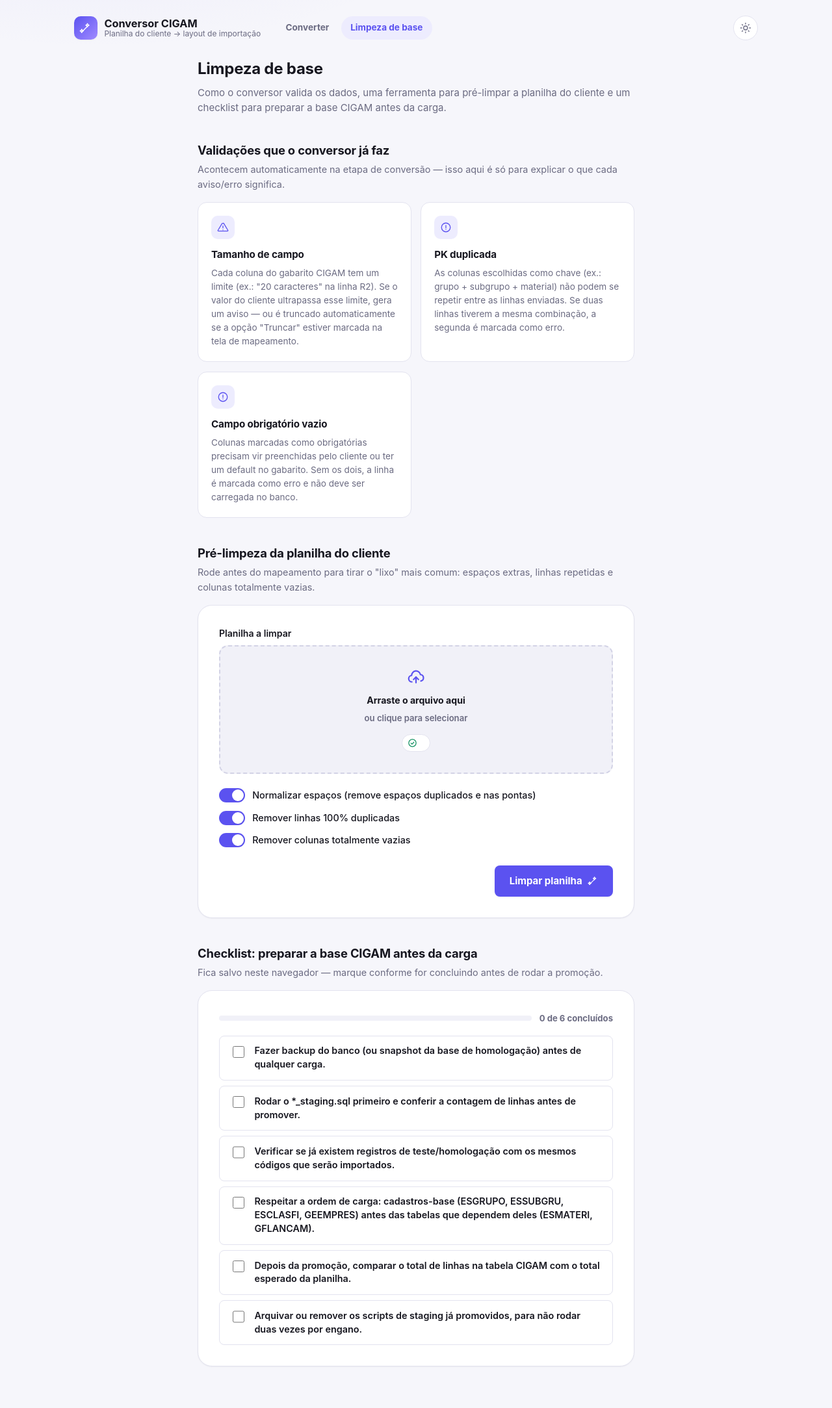
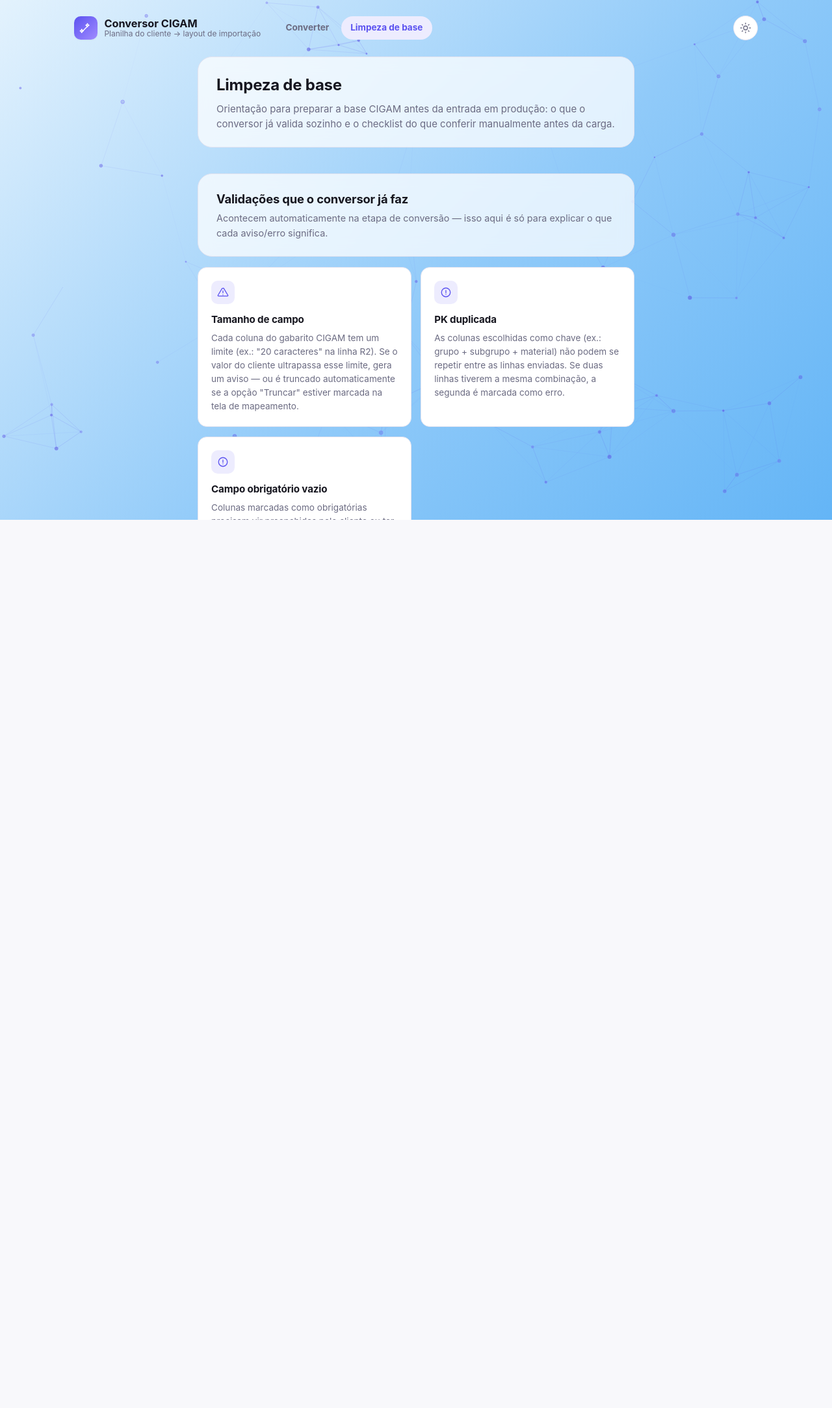
Before and after one commit to Soares820/Conversor_CIGAM, a Flask app: page /limpeza in a window 1280 px wide. Shown: the whole page at 65% size. After the commit the page ends 800 px from the top, so only its background shows below. Run offline with Flask 3, Linux system fonts and the light colour scheme.

Commit message:
Separa limpeza de base da ferramenta de conversao; adiciona fundo animado
A limpeza de base virou uma area so de orientacao (explicacao das
validacoes + checklist de entrada em producao), sem upload de planilha
- isso e papel exclusivo da area de importacao. Adiciona um fundo de
particulas (particles.js) fixo atras do conteudo nessa pagina, com
paineis translucidos para manter o texto legivel e reagindo ao tema
claro/escuro do site.

```diff
--- a/cigam_conversor/__init__.py
+++ b/cigam_conversor/__init__.py
@@ -3,12 +3,10 @@ from .template import CigamTemplate, listar_abas, extrair_tabela
 from .conversor import Conversor, ResultadoConversao, Ocorrencia
 from .saida import gerar_xlsx, gerar_sql_staging, gerar_sql_promocao
 from .leitor_cliente import ler_planilha_cliente, sugerir_mapeamento
-from .limpeza import limpar_registros, ResultadoLimpeza, gerar_xlsx_limpo
 
 __all__ = [
     "CigamTemplate", "listar_abas", "extrair_tabela",
     "Conversor", "ResultadoConversao", "Ocorrencia",
     "gerar_xlsx", "gerar_sql_staging", "gerar_sql_promocao",
     "ler_planilha_cliente", "sugerir_mapeamento",
-    "limpar_registros", "ResultadoLimpeza", "gerar_xlsx_limpo",
 ]
--- a/web/app.py
+++ b/web/app.py
@@ -30,8 +30,7 @@ from werkzeug.utils import secure_filename
 
 from cigam_conversor import (
     CigamTemplate, Conversor, gerar_sql_promocao, gerar_sql_staging,
-    gerar_xlsx, gerar_xlsx_limpo, ler_planilha_cliente, limpar_registros,
-    listar_abas, sugerir_mapeamento,
+    gerar_xlsx, ler_planilha_cliente, listar_abas, sugerir_mapeamento,
 )
 
 RAIZ = Path(__file__).resolve().parent.parent
@@ -226,52 +225,5 @@ def limpeza():
     return render_template("limpeza.html")
 
 
-@app.post("/limpeza/processar")
-def limpeza_processar():
-    arquivo = request.files.get("arquivo")
-    if not arquivo or not arquivo.filename:
-        flash("Selecione uma planilha para limpar.", "erro")
-        return redirect(url_for("limpeza"))
-
-    pasta = _dir_sessao() / "limpeza"
-    pasta.mkdir(exist_ok=True)
-    nome_arquivo = secure_filename(arquivo.filename) or "planilha.xlsx"
-    caminho_entrada = pasta / nome_arquivo
-
-    try:
-        arquivo.save(caminho_entrada)
-        colunas, registros = ler_planilha_cliente(str(caminho_entrada))
-    except Exception as exc:
-        flash(f"Nao foi possivel ler a planilha: {exc}", "erro")
-        return redirect(url_for("limpeza"))
-
-    resultado = limpar_registros(
-        colunas, registros,
-        remover_duplicados=bool(request.form.get("remover_duplicados")),
-        normalizar_espacos=bool(request.form.get("normalizar_espacos")),
-        remover_colunas_vazias=bool(request.form.get("remover_colunas_vazias")),
-    )
-
-    nome_saida = f"limpo_{Path(nome_arquivo).stem}.xlsx"
-    gerar_xlsx_limpo(resultado.colunas, resultado.registros, str(pasta / nome_saida))
-
-    return render_template(
-        "limpeza.html",
-        resultado=resultado,
-        linhas_originais=len(registros),
-        colunas_originais=len(colunas),
-        arquivo_saida=nome_saida,
-    )
-
-
-@app.get("/limpeza/download/<path:nome_arquivo>")
-def limpeza_download(nome_arquivo):
-    sid = session.get("sid")
-    if not sid:
-        return redirect(url_for("limpeza"))
-    pasta = TMP_BASE / sid / "limpeza"
-    return send_from_directory(pasta, nome_arquivo, as_attachment=True)
-
-
 if __name__ == "__main__":
     app.run(debug=True)
--- a/web/static/app.js
+++ b/web/static/app.js
@@ -226,6 +226,74 @@ function initContadoresAnimados() {
   });
 }
 
+function initParticlesBackground() {
+  const container = document.getElementById("particles-js");
+  if (!container || reducedMotion()) return;
+
+  const detectarEscuro = () => {
+    const atributo = document.documentElement.getAttribute("data-theme");
+    if (atributo === "dark") return true;
+    if (atributo === "light") return false;
+    return window.matchMedia("(prefers-color-scheme: dark)").matches;
+  };
+
+  const construir = (escuro) => {
+    if (typeof window.particlesJS !== "function") return;
+
+    const canvasAntigo = container.querySelector("canvas");
+    if (canvasAntigo) canvasAntigo.remove();
+    if (window.pJSDom && window.pJSDom.length > 0) {
+      window.pJSDom.forEach((p) => p.pJS.fn.vendors.destroypJS());
+      window.pJSDom = [];
+    }
+
+    const cores = escuro
+      ? { particulas: "#8b83ff", linhas: "#6d63ff", contorno: "#4842d6" }
+      : { particulas: "#4842d6", linhas: "#5b52f0", contorno: "#8b83ff" };
+
+    window.particlesJS("particles-js", {
+      particles: {
+        number: { value: 70, density: { enable: true, value_area: 900 } },
+        color: { value: cores.particulas },
+        shape: { type: "circle", stroke: { width: 0.5, color: cores.contorno } },
+        opacity: { value: 0.45, random: true, anim: { enable: true, speed: 1, opacity_min: 0.2 } },
+        size: { value: 3, random: true, anim: { enable: true, speed: 2, size_min: 1 } },
+        line_linked: { enable: true, distance: 150, color: cores.linhas, opacity: 0.22, width: 1 },
+        move: { enable: true, speed: 1.2, random: true, out_mode: "bounce" },
+      },
+      interactivity: {
+        detect_on: "canvas",
+        events: {
+          onhover: { enable: true, mode: "grab" },
+          onclick: { enable: true, mode: "push" },
+          resize: true,
+        },
+        modes: {
+          grab: { distance: 200, line_linked: { opacity: 0.6 } },
+          push: { particles_nb: 3 },
+        },
+      },
+      retina_detect: true,
+    });
+  };
+
+  const tentarIniciar = () => {
+    if (typeof window.particlesJS !== "function") {
+      setTimeout(tentarIniciar, 100);
+      return;
+    }
+    construir(detectarEscuro());
+
+    const observer = new MutationObserver(() => construir(detectarEscuro()));
+    observer.observe(document.documentElement, { attributes: true, attributeFilter: ["data-theme"] });
+
+    window.matchMedia("(prefers-color-scheme: dark)").addEventListener("change", () => {
+      if (!document.documentElement.getAttribute("data-theme")) construir(detectarEscuro());
+    });
+  };
+  tentarIniciar();
+}
+
 function initChecklist() {
   const lista = document.getElementById("checklist-cigam");
   if (!lista) return;
@@ -277,4 +345,5 @@ document.addEventListener("DOMContentLoaded", () => {
   initStagger(".table-card:not([hidden])", 25, 300);
   initContadoresAnimados();
   initChecklist();
+  initParticlesBackground();
 });
--- a/web/static/style.css
+++ b/web/static/style.css
@@ -129,6 +129,8 @@ code {
 }
 
 .container {
+  position: relative;
+  z-index: 1;
   max-width: 720px;
   margin: 0 auto;
   padding: 0 1.5rem 4rem;
@@ -881,3 +883,36 @@ table.ocorrencias th {
   width: 0%;
 }
 .checklist-progress-label { font-size: 0.82rem; font-weight: 650; color: var(--text-muted); white-space: nowrap; }
+
+/* ------------------------------------------------------------------ */
+/*  Fundo de particulas (pagina de limpeza de base)                    */
+/* ------------------------------------------------------------------ */
+.particles-page-bg {
+  position: fixed;
+  inset: 0;
+  z-index: 0;
+  overflow: hidden;
+  background: linear-gradient(135deg, #e3f2fd 0%, #90caf9 55%, #64b5f6 100%);
+}
+.particles-page-bg canvas { position: absolute; inset: 0; }
+
+@media (prefers-reduced-motion: reduce) {
+  .particles-page-bg { display: none; }
+}
+
+.glass-panel {
+  background: color-mix(in srgb, var(--surface) 74%, transparent);
+  backdrop-filter: blur(12px);
+  -webkit-backdrop-filter: blur(12px);
+  border: 1px solid var(--border);
+  border-radius: var(--radius-lg);
+  padding: 1.5rem 1.75rem;
+}
+@media (prefers-color-scheme: dark) {
+  :root:not([data-theme="light"]) .particles-page-bg {
+    background: linear-gradient(135deg, #000814 0%, #003566 55%, #0077b6 100%);
+  }
+}
+:root[data-theme="dark"] .particles-page-bg {
+  background: linear-gradient(135deg, #000814 0%, #003566 55%, #0077b6 100%);
+}
--- a/web/templates/base.html
+++ b/web/templates/base.html
@@ -16,6 +16,7 @@
   </script>
 </head>
 <body>
+  {% block page_bg %}{% endblock %}
   {% from "_icons.html" import icon %}
 
   <div class="toast-stack" id="toast-stack" aria-live="polite">
--- a/web/templates/limpeza.html
+++ b/web/templates/limpeza.html
@@ -1,12 +1,18 @@
 {% extends "base.html" %}
 {% from "_icons.html" import icon %}
+
+{% block page_bg %}
+<div id="particles-js" class="particles-page-bg"></div>
+<script src="https://cdn.jsdelivr.net/particles.js/2.0.0/particles.min.js" defer></script>
+{% endblock %}
+
 {% block conteudo %}
-<div class="page-head">
+<div class="page-head glass-panel">
   <h1>Limpeza de base</h1>
-  <p>Como o conversor valida os dados, uma ferramenta para pré-limpar a planilha do cliente e um checklist para preparar a base CIGAM antes da carga.</p>
+  <p>Orientação para preparar a base CIGAM antes da entrada em produção: o que o conversor já valida sozinho e o checklist do que conferir manualmente antes da carga.</p>
 </div>
 
-<div class="section-head">
+<div class="section-head glass-panel">
   <h2>Validações que o conversor já faz</h2>
   <p>Acontecem automaticamente na etapa de conversão — isso aqui é só para explicar o que cada aviso/erro significa.</p>
 </div>
@@ -28,94 +34,8 @@
   </div>
 </div>
 
-<div class="section-head">
-  <h2>Pré-limpeza da planilha do cliente</h2>
-  <p>Rode antes do mapeamento para tirar o "lixo" mais comum: espaços extras, linhas repetidas e colunas totalmente vazias.</p>
-</div>
-<div class="card">
-  <form method="post" action="{{ url_for('limpeza_processar') }}" enctype="multipart/form-data">
-    <div class="field">
-      <label for="arquivo">Planilha a limpar</label>
-      <div class="dropzone" data-dropzone>
-        <input type="file" id="arquivo" name="arquivo" accept=".xlsx,.xls,.csv,.tsv" required>
-        <label for="arquivo" class="dropzone-inner">
-          {{ icon("upload-cloud") }}
-          <span class="dropzone-title">Arraste o arquivo aqui</span>
-          <span class="dropzone-sub">ou clique para selecionar</span>
-          <span class="dropzone-file" data-filename hidden>{{ icon("check-circle") }}<span data-filename-text></span></span>
-        </label>
-      </div>
-    </div>
-
-    <div class="option-list">
-      <label class="switch">
-        <input type="checkbox" name="normalizar_espacos" value="1" checked>
-        <span class="switch-track"><span class="switch-thumb"></span></span>
-        Normalizar espaços (remove espaços duplicados e nas pontas)
-      </label>
-      <label class="switch">
-        <input type="checkbox" name="remover_duplicados" value="1" checked>
-        <span class="switch-track"><span class="switch-thumb"></span></span>
-        Remover linhas 100% duplicadas
-      </label>
-      <label class="switch">
-        <input type="checkbox" name="remover_colunas_vazias" value="1" checked>
-        <span class="switch-track"><span class="switch-thumb"></span></span>
-        Remover colunas totalmente vazias
-      </label>
-    </div>
-
-    <div class="actions-row">
-      <button type="submit" class="btn btn-primary" data-loading-text="Limpando...">
-        Limpar planilha {{ icon("wand") }}
-      </button>
-    </div>
-  </form>
-
-  {% if resultado %}
-  <div class="section-head">
-    <h2>Resultado da limpeza</h2>
-  </div>
-  <div class="stat-grid">
-    <div class="stat-card">
-      <span class="num" data-count="{{ linhas_originais }}">{{ linhas_originais }}</span>
-      <span class="label">Linhas originais</span>
-    </div>
-    <div class="stat-card success">
-      <span class="num" data-count="{{ resultado.linhas_removidas }}">{{ resultado.linhas_removidas }}</span>
-      <span class="label">Linhas duplicadas removidas</span>
-    </div>
-    <div class="stat-card success">
-      <span class="num" data-count="{{ resultado.celulas_normalizadas }}">{{ resultado.celulas_normalizadas }}</span>
-      <span class="label">Células com espaços corrigidos</span>
-    </div>
-    <div class="stat-card {{ 'warning' if resultado.colunas_vazias_removidas else '' }}">
-      <span class="num" data-count="{{ resultado.colunas_vazias_removidas|length }}">{{ resultado.colunas_vazias_removidas|length }}</span>
-      <span class="label">Colunas vazias removidas</span>
-    </div>
-  </div>
-
-  {% if resultado.colunas_vazias_removidas %}
-  <p style="color:var(--text-muted); font-size:0.85rem; margin-top:-0.5rem;">
-    Colunas removidas: {{ resultado.colunas_vazias_removidas|join(", ") }}
-  </p>
-  {% endif %}
-
-  <div class="download-grid">
-    <a class="download-card" href="{{ url_for('limpeza_download', nome_arquivo=arquivo_saida) }}">
-      <span class="download-card-icon xlsx">{{ icon("file-excel") }}</span>
-      <span>
-        <span class="download-card-name">{{ arquivo_saida }}</span><br>
-        <span class="download-card-size">{{ resultado.registros|length }} linhas &middot; {{ resultado.colunas|length }} colunas</span>
-      </span>
-      <span class="download-card-go">{{ icon("download") }}</span>
-    </a>
-  </div>
-  {% endif %}
-</div>
-
-<div class="section-head">
-  <h2>Checklist: preparar a base CIGAM antes da carga</h2>
+<div class="section-head glass-panel">
+  <h2>Checklist: preparar a base CIGAM antes da entrada em produção</h2>
   <p>Fica salvo neste navegador — marque conforme for concluindo antes de rodar a promoção.</p>
 </div>
 <div class="card">
```
Also changed, not shown: cigam_conversor/limpeza.py (deleted, +0 -88 lines), README.md.
